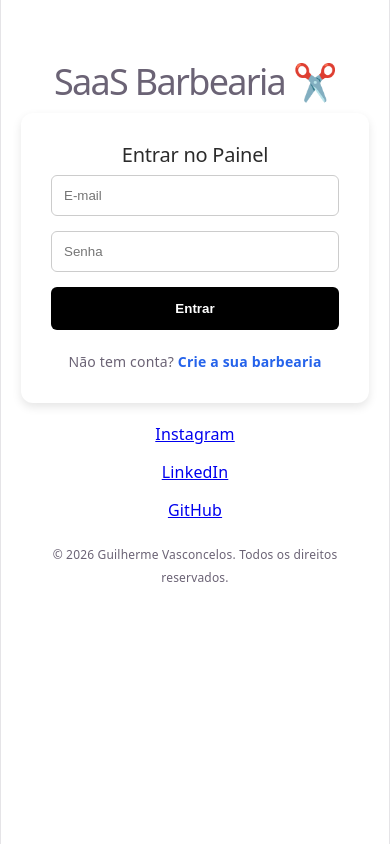
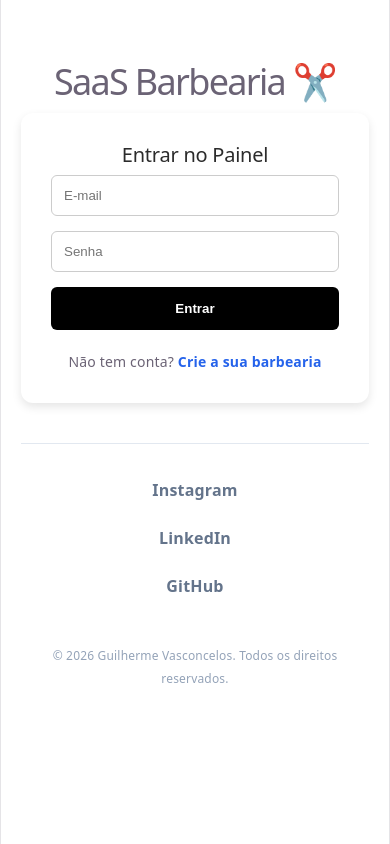
Before and after one commit to GuiVasconcelosDev/frontend-barbearia, a React (Vite) app: page / in a window 390 px wide. Built offline with nearby package versions, Linux system fonts and the light colour scheme.

Commit message:
upp responsive

```diff
--- a/src/App.css
+++ b/src/App.css
@@ -29,3 +29,58 @@
     padding: 10px !important;
   }
 }
+/* =========================================
+   ESTILO DO FOOTER (RODAPÉ)
+   ========================================= */
+
+.footer-container {
+    margin-top: 40px;
+    padding: 30px 10px;
+    text-align: center;
+    border-top: 1px solid #e2e8f0;
+    width: 100%;
+    box-sizing: border-box;
+}
+
+.redes-sociais {
+    display: flex;
+    justify-content: center;
+    gap: 30px;
+    margin-bottom: 20px;
+}
+
+.redes-sociais a {
+    color: #64748b;
+    text-decoration: none;
+    font-weight: 600;
+    font-size: 14px;
+    transition: color 0.2s;
+}
+
+.redes-sociais a:hover {
+    color: #3b82f6;
+}
+
+.footer-copy {
+    font-size: 12px;
+    color: #94a3b8;
+}
+
+/* RESPONSIVIDADE MOBILE */
+@media (max-width: 600px) {
+    .redes-sociais {
+        flex-direction: column; /* Empilha um embaixo do outro */
+        gap: 15px;
+        align-items: center; /* Centraliza horizontalmente */
+    }
+
+    .redes-sociais a {
+        font-size: 16px;
+        padding: 5px;
+        width: 100%;
+    }
+
+    .input-group-mobile {
+        flex-direction: column !important;
+    }
+}
```
